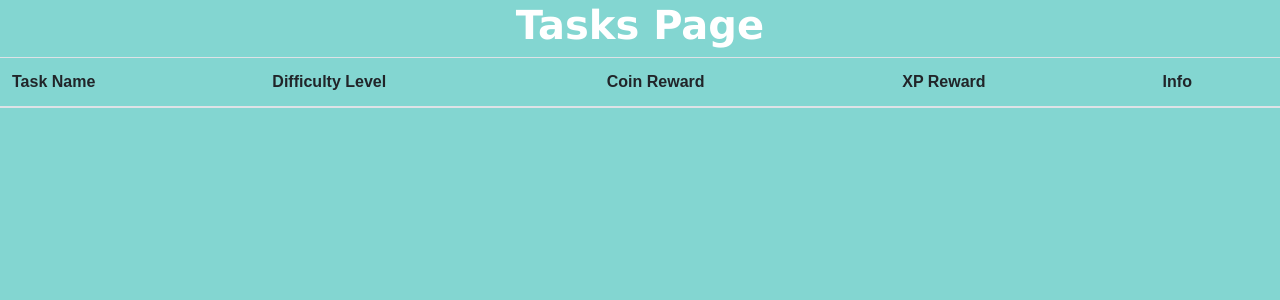
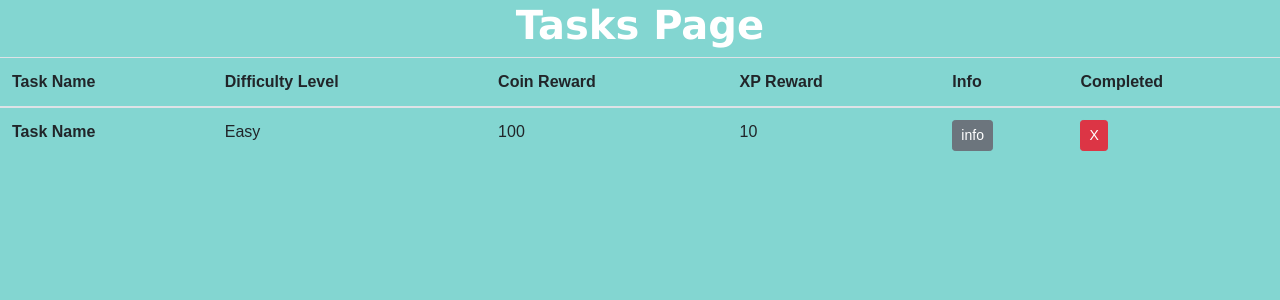
Before and after one commit to Barnesy41/Sustainable-Buddies, a Django app: page /tasks.html/ in a window 1280 px wide. Shown: the part 59-359 px from the top of the page. Run offline with Django 5.2, Linux system fonts and the light colour scheme; lists and menus that the app fills with data are empty; some libraries are stand-ins or nearby versions.

Commit message:
implemented completion of tasks

```diff
--- a/under_my_scrum_brella/under_my_scrum_brella/templates/tasks.html
+++ b/under_my_scrum_brella/under_my_scrum_brella/templates/tasks.html
@@ -14,19 +14,52 @@
             <th scope="col">Coin Reward</th>
             <th scope="col">XP Reward</th>
             <th scope="col">Info</th>
+            <th scope="col">Completed</th>
          </tr>
       </thead>
 
       <tbody>
          {% for task in tasks %}
          <tr>
-            <th scope="col">{{ task.TaskName }}</th>
-            <td scope="col">{{ task.DifficultyLevel }}</td>
-            <td scope="col">{{ task.CoinReward }}</td>
-            <td scope="col">{{ task.XpReward }}</td>
-            <td scope="col"> <button type="button" class="btn btn-secondary btn-sm" data-toggle="modal" data-target="#taskModal" onclick="openTaskDescription('{{ task.TaskName }}', '{{ task.Description }}')">info</button> </td>
+            <form>
+               <th scope="col">{{ task.TaskName }}</th>
+               <td scope="col">{{ task.DifficultyLevel }}</td>
+               <td scope="col">{{ task.CoinReward }}</td>
+               <td scope="col">{{ task.XpReward }}</td>
+               <td scope="col"> <button type="button" class="btn btn-secondary btn-sm" data-toggle="modal" data-target="#taskModal" onclick="openTaskDescription('{{ task.TaskName }}', '{{ task.Description }}')">info</button> </td>
+
+               <!-- submits a form when a task is checked off - may need more data included for this to be practical -->
+               <!-- TODO: check this is right? might not be task. -->
+               {% if task.CompletionStatus == 1 %}
+                  <!-- button is disabled, so a task cannot be unchecked. -->
+                  <td scope="col"> <button type="button" class="btn btn-success btn-sm" disabled> ✅ </button> </td>
+               {% else %}
+                  <td scope="col"> <button type="submit" class="btn btn-danger btn-sm"> ✖️ </button> </td>
+               {% endif %}
+            </form>
          </tr>
          {% endfor %}
+
+
+
+         <tr>
+            <form>
+               <th scope="col">Task Name</th>
+               <td scope="col">Easy</td>
+               <td scope="col">100</td>
+               <td scope="col">10</td>
+               <td scope="col"> <button type="button" class="btn btn-secondary btn-sm" data-toggle="modal" data-target="#taskModal" onclick="openTaskDescription('Task Name', 'The Task description goes here')">info</button> </td>
+
+               <!-- submits a form when a task is checked off - may need more data included for this to be practical -->
+               <!-- TODO: check this is right? might not be task. -->
+               {% if task.CompletionStatus == 1 %}
+                  <!-- button is disabled, so a task cannot be unchecked. -->
+                  <td scope="col"> <button type="button" class="btn btn-success btn-sm" disabled> ✅ </button> </td>
+               {% else %}
+                  <td scope="col"> <button type="submit" class="btn btn-danger btn-sm"> X </button> </td>
+               {% endif %}
+            </form>
+         </tr>
       </tbody>
    </table>
 
```
